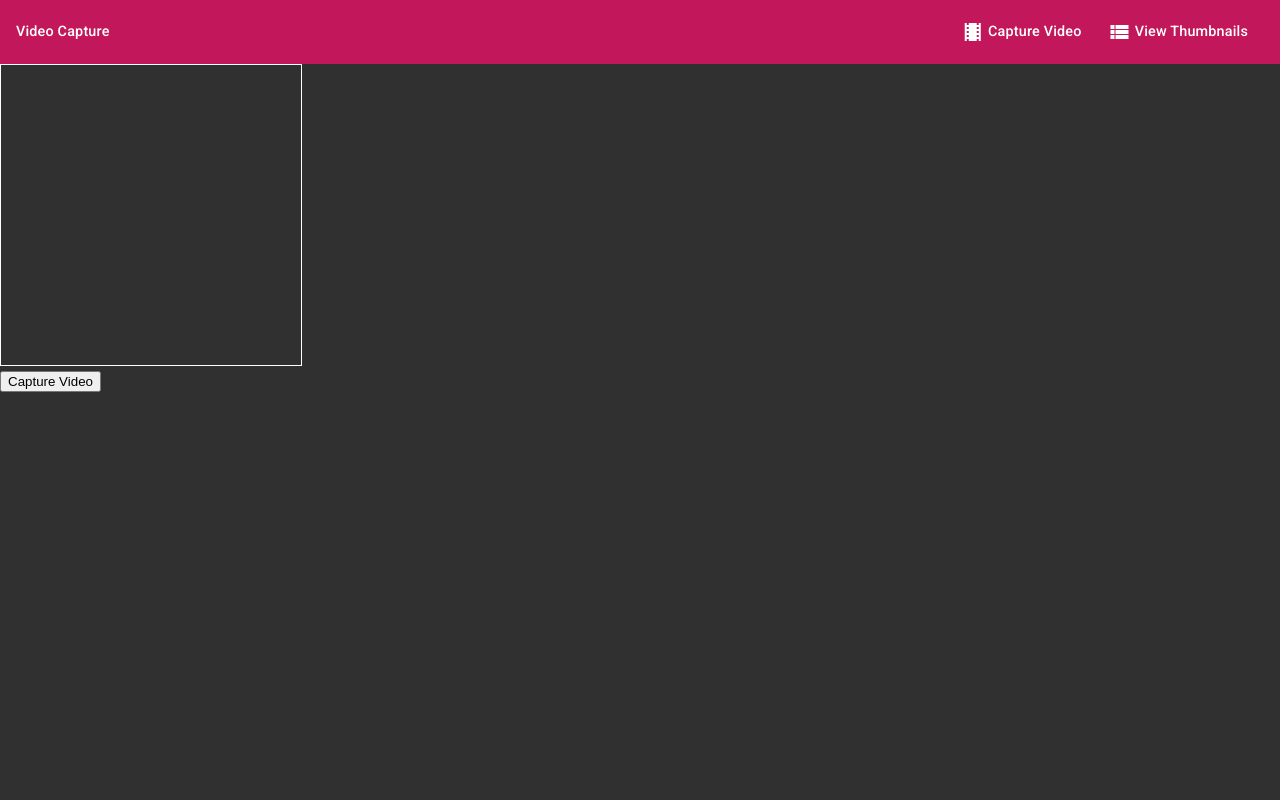
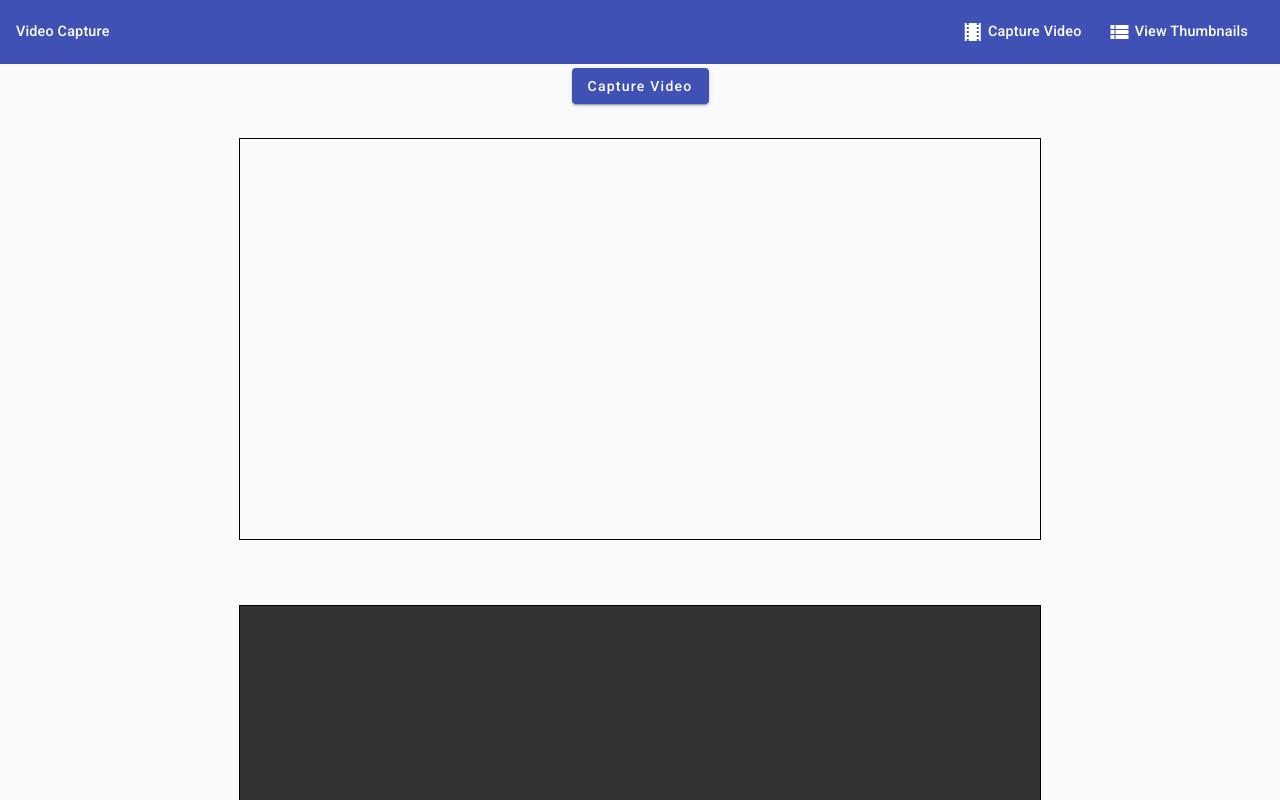
Before and after one commit to sumeet1374/VideoCapture, an Angular app: page / in a window 1280 px wide. Built offline with nearby package versions, Linux system fonts and the light colour scheme.

Commit message:
Basic video capture UI fixed

```diff
--- a/angular.json
+++ b/angular.json
@@ -26,7 +26,7 @@
               "src/manifest.webmanifest"
             ],
             "styles": [
-              "@angular/material/prebuilt-themes/pink-bluegrey.css",
+              "@angular/material/prebuilt-themes/indigo-pink.css",
               "src/styles.css"
             ],
             "scripts": [],
--- a/src/app/app.module.ts
+++ b/src/app/app.module.ts
@@ -16,6 +16,7 @@ import { SideNavMenuComponent } from './side-nav-menu/side-nav-menu.component';
 import { VideocaptureComponent } from './videocapture/videocapture.component';
 import { ThumbnailComponent } from './thumbnail/thumbnail.component';
 import {MatSidenavModule} from '@angular/material/sidenav';
+
 @NgModule({
   declarations: [
     AppComponent,
--- a/src/app/videocapture/videocapture.component.css
+++ b/src/app/videocapture/videocapture.component.css
@@ -1,8 +1,21 @@
 video {
-    height: 300px;
-    width: 300px;
+    height: 400px;
+    width: auto;
+    margin:20px;
     border-color: black;
-    border-style: solid;
+    border-style:  double;
     border-width: 1px;
-    border-color: white;
+
 }
+
+.showVideo {
+    display:block;
+}
+
+.hideVideo {
+    display:none
+}
+
+.videoContainer {
+    margin: 10px;
+}
--- a/src/app/videocapture/videocapture.component.html
+++ b/src/app/videocapture/videocapture.component.html
@@ -1,9 +1,17 @@
-<div>
-    <div>
-        <video #videorecord autoplay playsInline muted>
+<div fxLayout="row " fxLayoutAlign="center start">
+    <button mat-raised-button color="primary" style="margin:4px" (click)="recordVideo()">Capture Video</button>
+</div>
+<div fxLayout="row wrap" fxLayoutAlign="center center" >
+
+    <div class="videoContainer">
+        <video #videorecording autoplay playsInline muted >
+        </video>
+    </div>
+    <div class="videoContainer" >
+        <video #videorecorded controls >
         </video>
     </div>
     <div>
-        <button (click)="recordVideo()">Capture Video</button>
+
     </div>
 </div>
--- a/src/app/videocapture/videocapture.component.ts
+++ b/src/app/videocapture/videocapture.component.ts
@@ -6,29 +6,43 @@ import { Component, ElementRef, NgZone, ViewChild } from '@angular/core';
   styleUrls: ['./videocapture.component.css']
 })
 export class VideocaptureComponent  {
-  @ViewChild("videorecord")
-  canvas:ElementRef | undefined;
+  @ViewChild("videorecording")
+  videoRecording:ElementRef | undefined;
+
+  @ViewChild("videorecorded")
+  videoPlay:ElementRef | undefined;
+
+  isRecording:Boolean = false;
 
    constructor(private zone:NgZone){
-
+    const supports = navigator.mediaDevices.getSupportedConstraints();
+    console.log(supports);
    }
 
-    recordVideo(){
+    async recordVideo(){
+      this.isRecording = true;
     const recordedChunks:any[] = [];
-    this.zone.runOutsideAngular(async ()=> {
-      let compRef = this.canvas?.nativeElement;
-      const stream =  await navigator.mediaDevices.getUserMedia({ audio: true, video: true });//this.canvas?.nativeElement.captureStream(25);
+
+      let compRef = this.videoRecording?.nativeElement;
+      const stream =  await navigator.mediaDevices.getUserMedia({ audio: false, video: { facingMode: 'environment' } });//this.canvas?.nativeElement.captureStream(25);
+      compRef.srcObject = stream;
       //const options = { mimeType: "video/webm; codecs=vp9" };
     const mediaRecorder = new MediaRecorder(stream);
 
     mediaRecorder.ondataavailable = handleDataAvailable;
-    mediaRecorder.start();
+    mediaRecorder.onstop = ()=> {
+      let recordedRef = this.videoPlay?.nativeElement;
+      this.isRecording = false;
+      console.log(this.isRecording);
+      recordedRef.src = URL.createObjectURL(new Blob(recordedChunks, { type: mediaRecorder.mimeType }));
+    } ;
+    mediaRecorder.start(1000);
     function handleDataAvailable(event:any) {
       console.log("data-available");
       if (event.data.size > 0) {
         recordedChunks.push(event.data);
-        console.log(recordedChunks);
-        compRef.src = URL.createObjectURL(new Blob(recordedChunks, { type: mediaRecorder.mimeType }));
+         console.log(recordedChunks);
+
         //sdownload();
       } else {
         // …
@@ -42,6 +56,6 @@ export class VideocaptureComponent  {
       mediaRecorder.stop();
       stream.getTracks().forEach(track => track.stop());
     }, 9000);
-    });
+    ;
    }
 }
```
